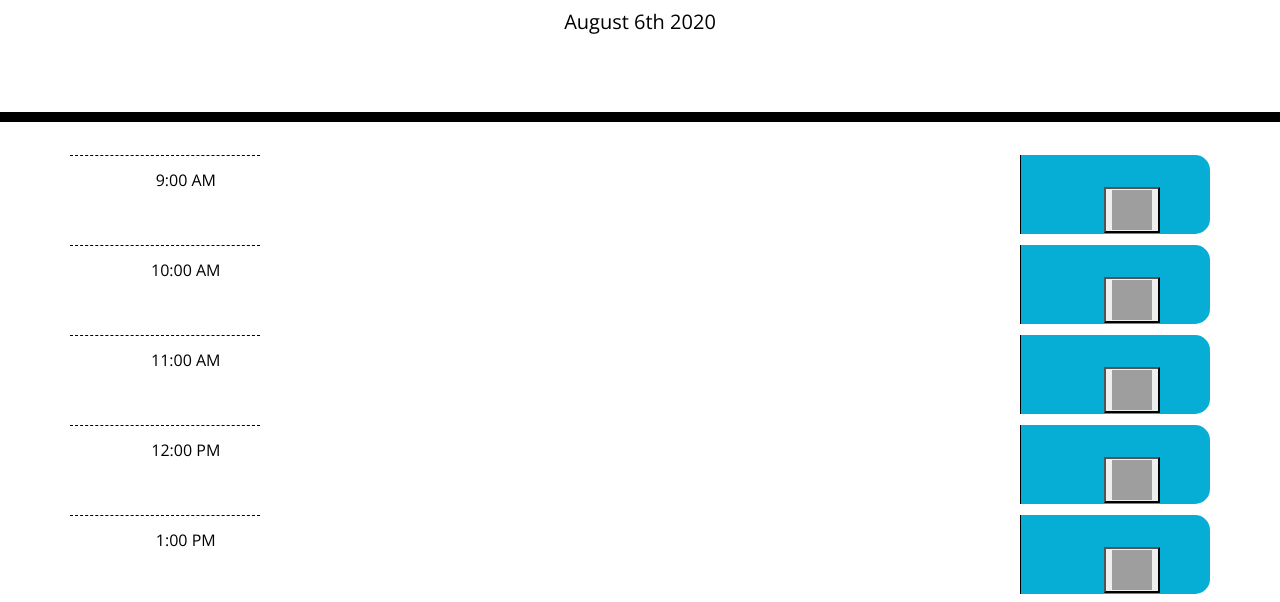
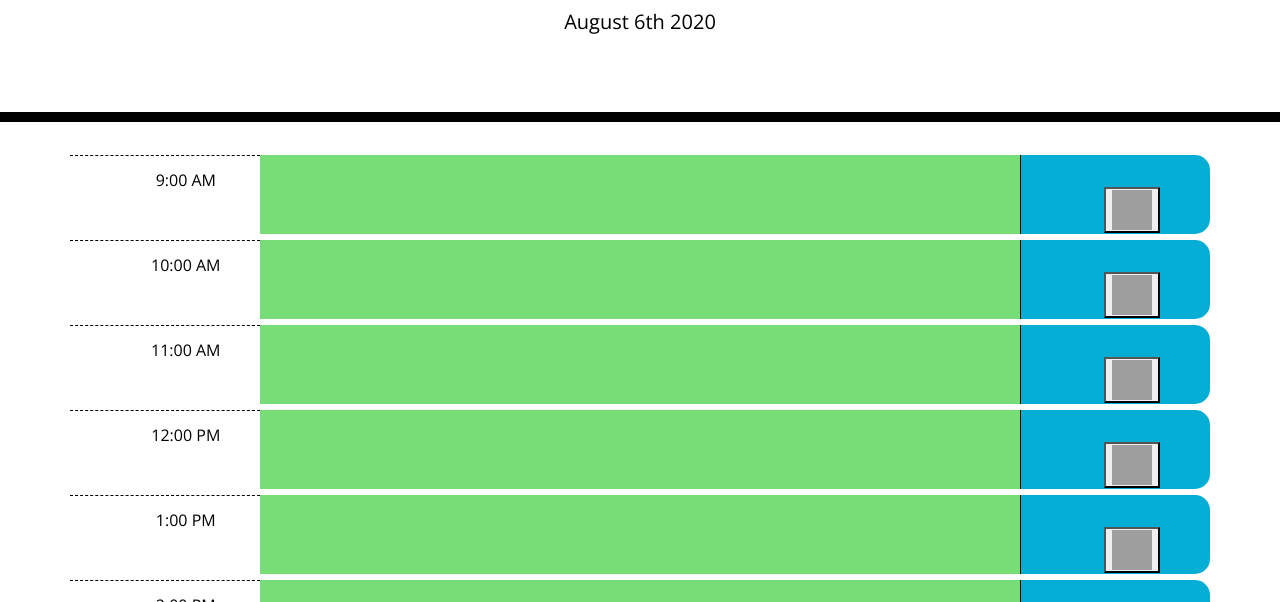
Before and after one commit to Dscroggins123/DailyPlanner, a plain HTML site: page index.html in a window 1280 px wide. Shown: the part 182-784 px from the top of the page. Drawn offline with nearby package versions, Linux system fonts and the light colour scheme; grey boxes are pictures that could not be loaded.

Commit message:
finished adding my conditionals

```diff
--- a/index.html
+++ b/index.html
@@ -143,6 +143,22 @@
     <script src="https://cdnjs.cloudflare.com/ajax/libs/moment.js/2.24.0/moment.min.js"></script>
 
     <script>
+      var currentTime = new Date().getHours();
+        console.log(currentTime)
+        if (($(".col-md-8").data("time")) > currentTime) ; {
+          $(".col-md-8").addClass("future")
+
+        }
+        if (($(".col-md-8").data("time")) < currentTime) ; {
+          $(".col-md-8").addClass("past")
+        }
+        if (($(".col-md-8").data("time")) == currentTime) ; {
+          $(".col-md-8").addClass("present")
+        }
+
+
+
+
       var button = $("<button>")
         var buttonImage = $("<img>");
       buttonImage.attr("src", "https://images.assetsdelivery.com/compings_v2/vectorv/vectorv1906/vectorv190623035.jpg");
@@ -158,12 +174,8 @@
         localStorage.setItem('input', JSON.stringify(input))
         var activities = JSON.parse(localStorage.getItem('input'));
         })
-        var currentTime = new Date().getHours();
 
-          if ((parseInt($(".col-md-8").data("time"))) < currentTime) {
 
-          }
-        console.log(parseInt($(".col-md-8").data("time")))
 
     </script>
 
--- a/style.css
+++ b/style.css
@@ -36,7 +36,7 @@ textarea{
   white-space: pre-wrap;
   height: 80px;
   border-top: 1px solid white;;
-  margin-bottom:10px;
+  margin-bottom:5px;
 }
 
 .hour {
@@ -72,6 +72,7 @@ textarea{
 .saveBtn i:hover {
   font-size: 20px;
   transition: all .3s ease-in-out;
+
 }
 .inputfield {
   height:auto;
```
